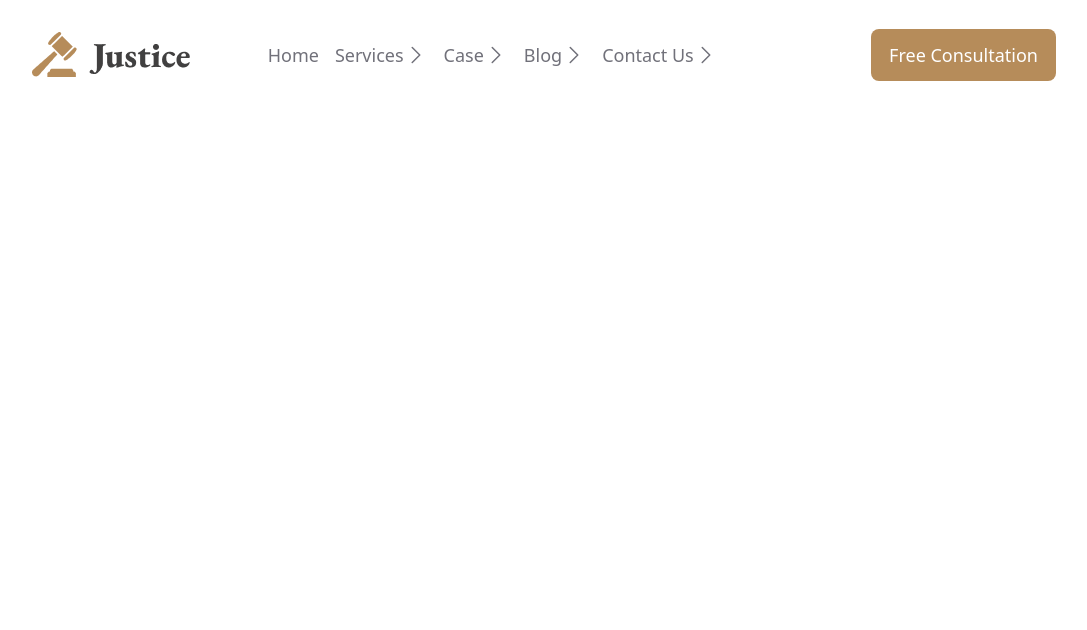
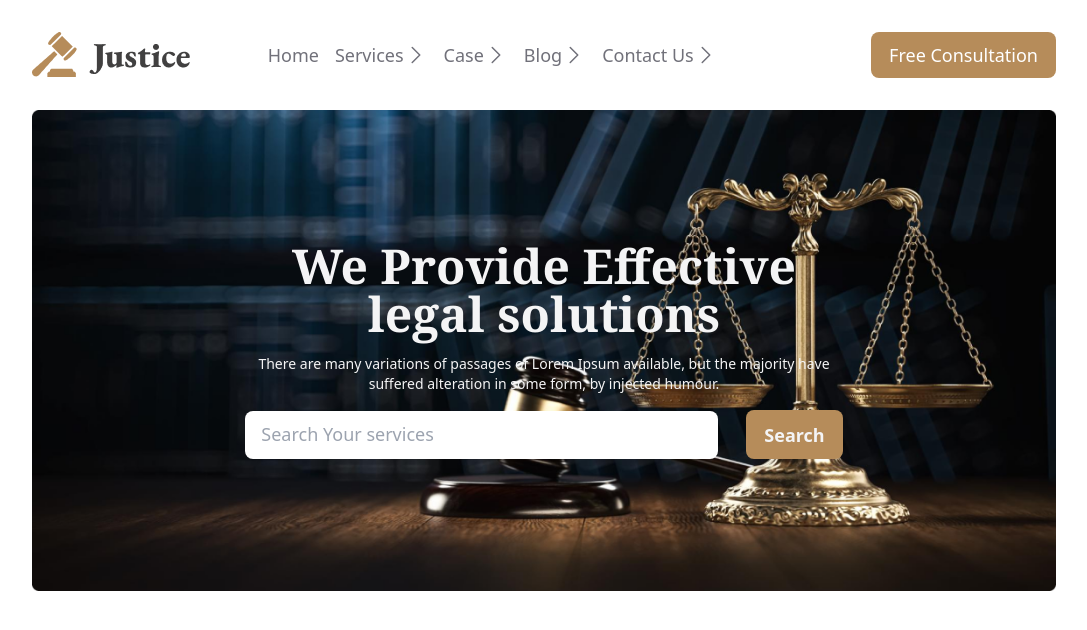
Before and after one commit to rakibulhasan-bu/Legal-solutions, a plain HTML site: page index.html in a window 1280 px wide. Shown: the whole page, without its empty margins (96-1183 px from the left). Drawn offline with nearby package versions, Linux system fonts and the light colour scheme.

Commit message:
header part complete

```diff
--- a/index.html
+++ b/index.html
@@ -10,7 +10,7 @@
     <style type="text/tailwindcss">
       @layer utilities {
         .button {
-          padding: 0.8em 1em;
+          padding: 0.6em 1em;
           border: none;
           border-radius: 8px;
           background: #b68c5a;
@@ -20,6 +20,7 @@
     <title>Legal Solutions</title>
   </head>
   <body>
+    <!-- these is header section design -->
     <header class="xl:container mx-auto">
       <!-- nav section start here  -->
       <nav class="max-w-screen-lg mx-auto py-8">
@@ -116,7 +117,6 @@
           <!-- these is hamburger menu  -->
           <div>
             <button
-              data-collapse-toggle="navbar-cta"
               type="button"
               class="inline-flex items-center p-2 text-sm text-gray-500 rounded-lg md:hidden hover:bg-gray-100 focus:outline-none focus:ring-2 focus:ring-gray-200"
               aria-controls="navbar-cta"
@@ -222,11 +222,49 @@
         </div>
       </nav>
       <!-- banner section start here  -->
-      <section></section>
+      <section class="max-w-screen-lg mx-auto relative">
+        <div class="container w-full lg:h-3/4 h-80">
+          <img
+            class="h-full w-full object-fill"
+            src="images/banner.png"
+            alt=""
+          />
+        </div>
+        <div class="absolute top-0 w-full h-full">
+          <div
+            class="flex flex-col text-center w-3/4 lg:w-7/12 mx-auto text-zinc-100 justify-center items-center h-full space-y-4"
+          >
+            <h2
+              class="text-xl font-semibold lg:text-5xl lg:font-semibold font-serif"
+            >
+              We Provide Effective legal solutions
+            </h2>
+            <p class="text-xs lg:text-sm text-center">
+              There are many variations of passages of Lorem Ipsum available,
+              but the majority have suffered alteration in some form, by
+              injected humour.
+            </p>
+            <div class="w-full flex items-center gap-4 lg:gap-7">
+              <input
+                class="h-7 text-black lg:placeholder:text-lg focus:border-none focus:outline-none placeholder:text-xs lg:h-12 rounded-lg pl-4 w-full"
+                type="text"
+                placeholder="Search Your services"
+              />
+              <button
+                class="button text-xs lg:text-lg font-semibold text-zinc-100"
+              >
+                Search
+              </button>
+            </div>
+          </div>
+        </div>
+      </section>
     </header>
+    <!-- these is main section design  -->
     <main></main>
+    <!-- these is main section design  -->
     <footer></footer>
-    <!-- these is flowbite script file  -->
+    <!-- these is flow bite script file  -->
     <script src="https://cdnjs.cloudflare.com/ajax/libs/flowbite/1.6.2/flowbite.min.js"></script>
   </body>
 </html>
```
